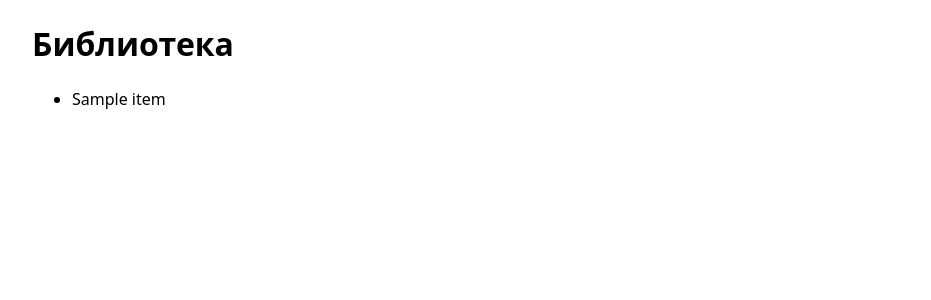
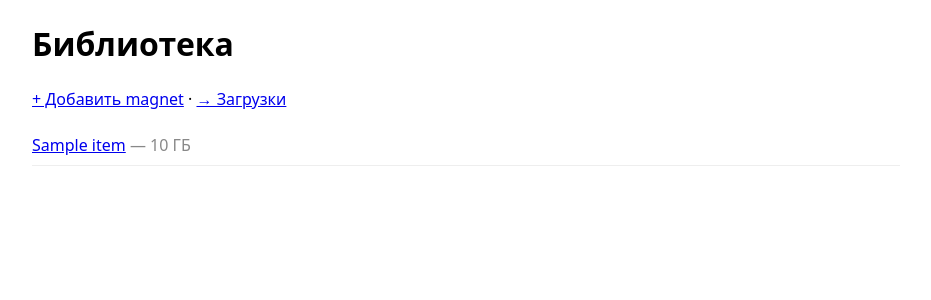
Before and after one commit to Syxarikk/Videofilm, a FastAPI app: template templates/library.html in a window 1280 px wide. Shown: the part 71-371 px from the top of the page, without its empty margins (174-1105 px from the left). Run offline with FastAPI, Linux system fonts and the light colour scheme; the template is opened without the code that fills it: most values are stand-ins (such as "Sample title", 1, 10 or a date in 2020); parts of the project's set-up code (start-up, migrations or seed data) failed here and were passed over.

Commit message:
feat(library): render real media items from DB

```diff
--- a/templates/library.html
+++ b/templates/library.html
@@ -2,11 +2,17 @@
 {% block title %}Библиотека{% endblock %}
 {% block content %}
 <h1>Библиотека</h1>
+<p><a href="/add-torrent">+ Добавить magnet</a> · <a href="/downloads">→ Загрузки</a></p>
 {% if not items %}
-  <p>Здесь пока ничего нет. Добавьте magnet-ссылку в разделе «Загрузки» (появится в Плане 2).</p>
+  <p>Здесь пока ничего нет. Добавьте magnet-ссылку, чтобы начать.</p>
 {% else %}
-  <ul>
-    {% for it in items %}<li>{{ it.title }}</li>{% endfor %}
-  </ul>
+<ul style="list-style:none; padding:0">
+{% for it in items %}
+  <li style="padding:0.5rem 0; border-bottom: 1px solid #eee">
+    <a href="/media/{{ it.id }}">{{ it.title }}</a>
+    <span style="color:#888">— {{ (it.size_bytes / (1024**3)) | round(1) }} ГБ</span>
+  </li>
+{% endfor %}
+</ul>
 {% endif %}
 {% endblock %}
```
Also changed, not shown: app/library/routes.py (+8 -6 lines), tests/integration/test_library_real.py (added, +40 -0 lines).
